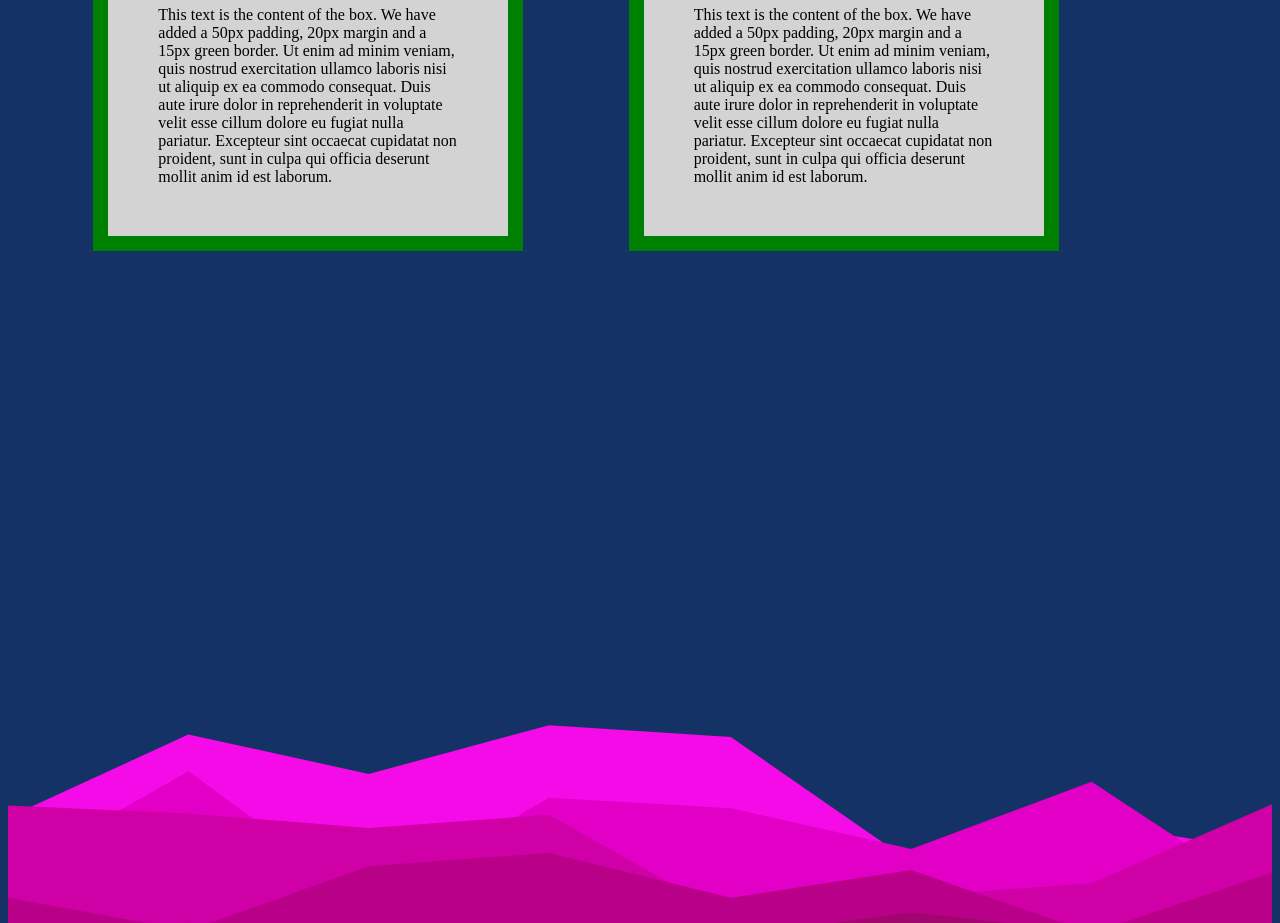
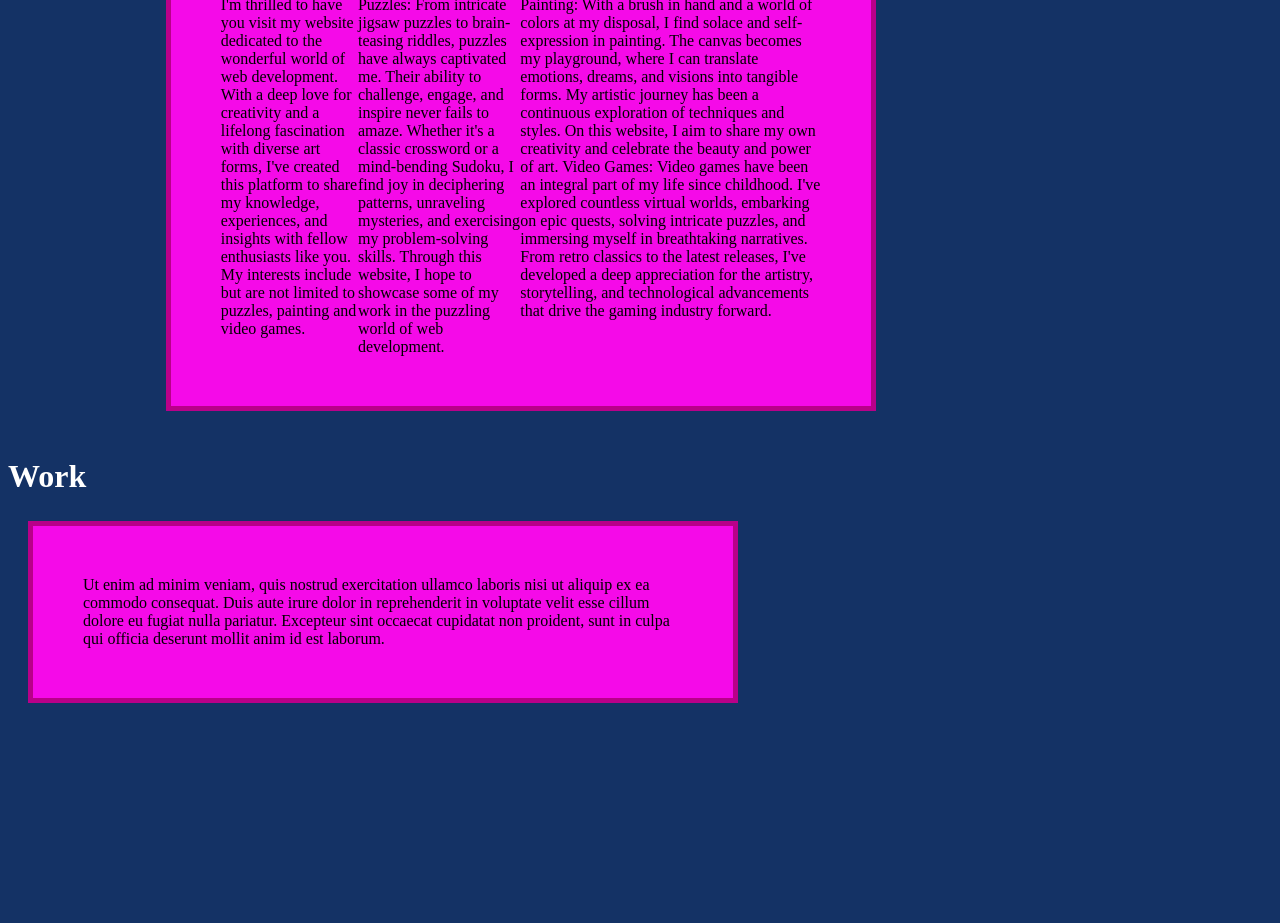
Before and after one commit to amandrews09/AAA-Profile, a plain HTML site: page AAA-Profile/index.html in a window 1280 px wide. Shown: the part 465-1388 px from the top of the page. Drawn offline with Linux system fonts and the light colour scheme.

Commit message:
added about me content

```diff
--- a/AAA-Profile/assets/CSS/style.css
+++ b/AAA-Profile/assets/CSS/style.css
@@ -29,6 +29,7 @@ header {
 }
 h1 {
     font-size: 200%;
+    color: #fff;
   }
 
  /*profile photo rounding*/
@@ -46,9 +47,10 @@ h1 {
 
 /*the boxes*/
 div {
-    background-color: lightgrey;
-    width: 300px;
-    border: 15px solid green;
+    display: flex;
+    background-color: #f50ae8;
+    width: 600px;
+    border: 5px solid #b90089;
     padding: 50px;
     margin: 20px;
   }
--- a/AAA-Profile/index.html
+++ b/AAA-Profile/index.html
@@ -28,12 +28,25 @@
 
     </header>
 <main>
-    <aside>About Me</aside>
-    <div>This text is the content of the box. We have added a 50px padding, 20px margin and a 15px green border. Ut enim ad minim veniam, quis nostrud exercitation ullamco laboris nisi ut aliquip ex ea commodo consequat. Duis aute irure dolor in reprehenderit in voluptate velit esse cillum dolore eu fugiat nulla pariatur. Excepteur sint occaecat cupidatat non proident, sunt in culpa qui officia deserunt mollit anim id est laborum.</div>
-    <p>
-    <aside>About Me</aside>
-    <div>This text is the content of the box. We have added a 50px padding, 20px margin and a 15px green border. Ut enim ad minim veniam, quis nostrud exercitation ullamco laboris nisi ut aliquip ex ea commodo consequat. Duis aute irure dolor in reprehenderit in voluptate velit esse cillum dolore eu fugiat nulla pariatur. Excepteur sint occaecat cupidatat non proident, sunt in culpa qui officia deserunt mollit anim id est laborum.</div>
-</p>
+    <aside><h1>About Me</h1></aside>
+    <div>I'm thrilled to have you visit my website dedicated to the wonderful world of web development. With a deep love for creativity and a lifelong fascination with diverse art forms, I've created this platform to share my knowledge, experiences, and insights with fellow enthusiasts like you.
+
+        My interests include but are not limited to puzzles, painting and video games.
+        <break>
+        Puzzles:
+        From intricate jigsaw puzzles to brain-teasing riddles, puzzles have always captivated me. Their ability to challenge, engage, and inspire never fails to amaze. Whether it's a classic crossword or a mind-bending Sudoku, I find joy in deciphering patterns, unraveling mysteries, and exercising my problem-solving skills. Through this website, I hope to showcase some of my work in the puzzling world of web development.
+    </break>
+
+        Painting:
+        With a brush in hand and a world of colors at my disposal, I find solace and self-expression in painting. The canvas becomes my playground, where I can translate emotions, dreams, and visions into tangible forms. My artistic journey has been a continuous exploration of techniques and styles. On this website, I aim to share my own creativity and celebrate the beauty and power of art.
+
+        Video Games:
+        Video games have been an integral part of my life since childhood. I've explored countless virtual worlds, embarking on epic quests, solving intricate puzzles, and immersing myself in breathtaking narratives. From retro classics to the latest releases, I've developed a deep appreciation for the artistry, storytelling, and technological advancements that drive the gaming industry forward.
+        </div>
+    <break>
+    <aside><h1>Work</h1></aside>
+    <div> Ut enim ad minim veniam, quis nostrud exercitation ullamco laboris nisi ut aliquip ex ea commodo consequat. Duis aute irure dolor in reprehenderit in voluptate velit esse cillum dolore eu fugiat nulla pariatur. Excepteur sint occaecat cupidatat non proident, sunt in culpa qui officia deserunt mollit anim id est laborum.</div>
+    </break>
 
 </main>
 
```
